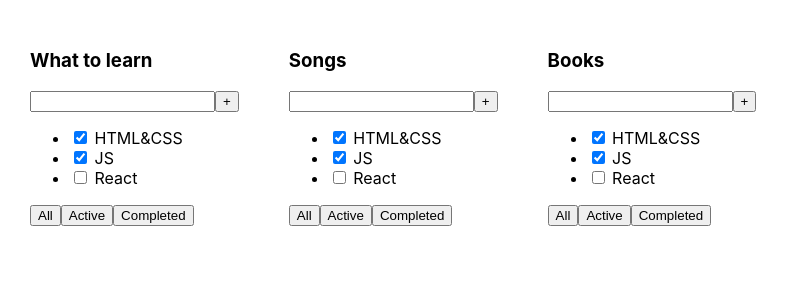
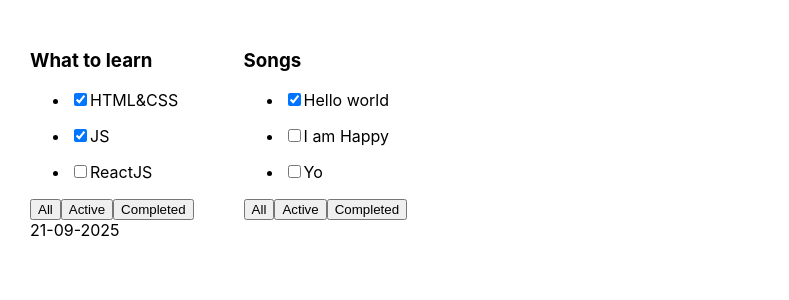
Before and after one commit to dlrozd/todo-list, a React (Vite) app: page / in a window 1280 px wide. Shown: the top 300 px of the page, without its empty margins (0-789 px from the left). Built offline with nearby package versions, Linux system fonts and the light colour scheme.

Commit message:
Add feature: tasks, date

```diff
--- a/src/App.tsx
+++ b/src/App.tsx
@@ -1,13 +1,29 @@
 import './App.css'
 import {TodolistItem} from './TodolistItem'
 
+export type Task = {
+    id: number,
+    title: string,
+    isDone: boolean,
+}
+
 export const App = () => {
 
+    const tasks1: Task[]  = [
+        {id: 1, title: 'HTML&CSS', isDone: true},
+        {id: 2, title: 'JS', isDone: true},
+        {id: 3, title: 'ReactJS', isDone: false}
+    ]
+
+    const tasks2: Task[] = [
+        {id: 1, title: 'Hello world', isDone: true},
+        {id: 2, title: 'I am Happy', isDone: false},
+        {id: 3, title: 'Yo', isDone: false}
+    ]
     return (
         <div className="app">
-            <TodolistItem title="What to learn"/>
-            <TodolistItem title="Songs"/>
-            <TodolistItem title="Books"/>
+            <TodolistItem title="What to learn" tasks={tasks1} date={ '21-09-2025'}/>
+            <TodolistItem title="Songs" tasks={tasks2} />
         </div>
     )
 }
--- a/src/TodolistItem.tsx
+++ b/src/TodolistItem.tsx
@@ -1,25 +1,32 @@
+import {Task} from "./App.tsx";
+
 type Props = {
     title: string
+    tasks: Task[]
+    date?: string
 }
 
-export const TodolistItem = (props: Props) => {
+export const TodolistItem = ({title, tasks, date}: Props) => {
 
     return (
         <div>
-            <h3>{props.title}</h3>
-            <div>
-                <input/>
-                <button>+</button>
-            </div>
+            <h3>{title}</h3>
             <ul>
                 <li>
-                    <input type="checkbox" checked={true}/> <span>HTML&CSS</span>
+                    <input type="checkbox" checked={tasks[0].isDone}/>
+                    <span>{tasks[0].title}</span>
                 </li>
+            </ul>
+            <ul>
                 <li>
-                    <input type="checkbox" checked={true}/> <span>JS</span>
+                    <input type="checkbox" checked={tasks[1].isDone}/>
+                    <span>{tasks[1].title}</span>
                 </li>
+            </ul>
+            <ul>
                 <li>
-                    <input type="checkbox" checked={false}/> <span>React</span>
+                    <input type="checkbox" checked={tasks[2].isDone}/>
+                    <span>{tasks[2].title}</span>
                 </li>
             </ul>
             <div>
@@ -27,6 +34,7 @@ export const TodolistItem = (props: Props) => {
                 <button>Active</button>
                 <button>Completed</button>
             </div>
+            <div>{date}</div>
         </div>
     )
 }
```
